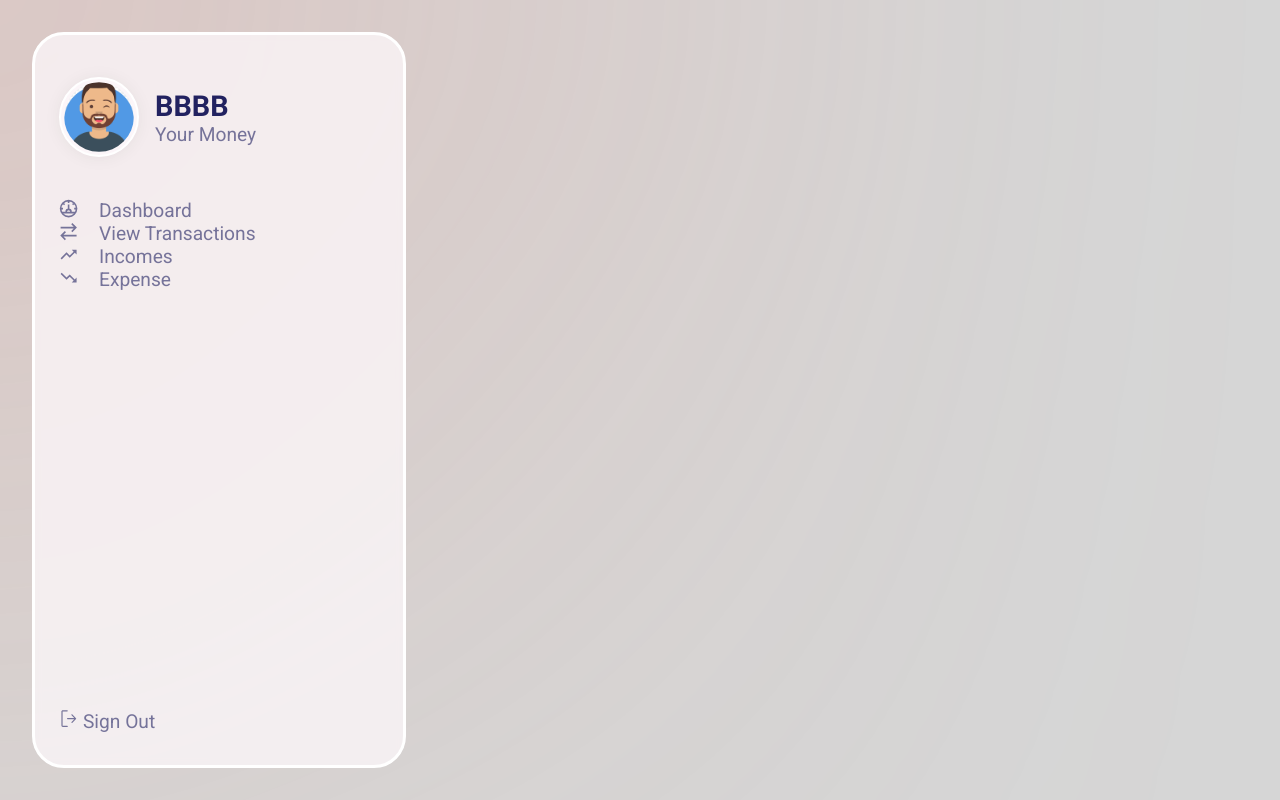
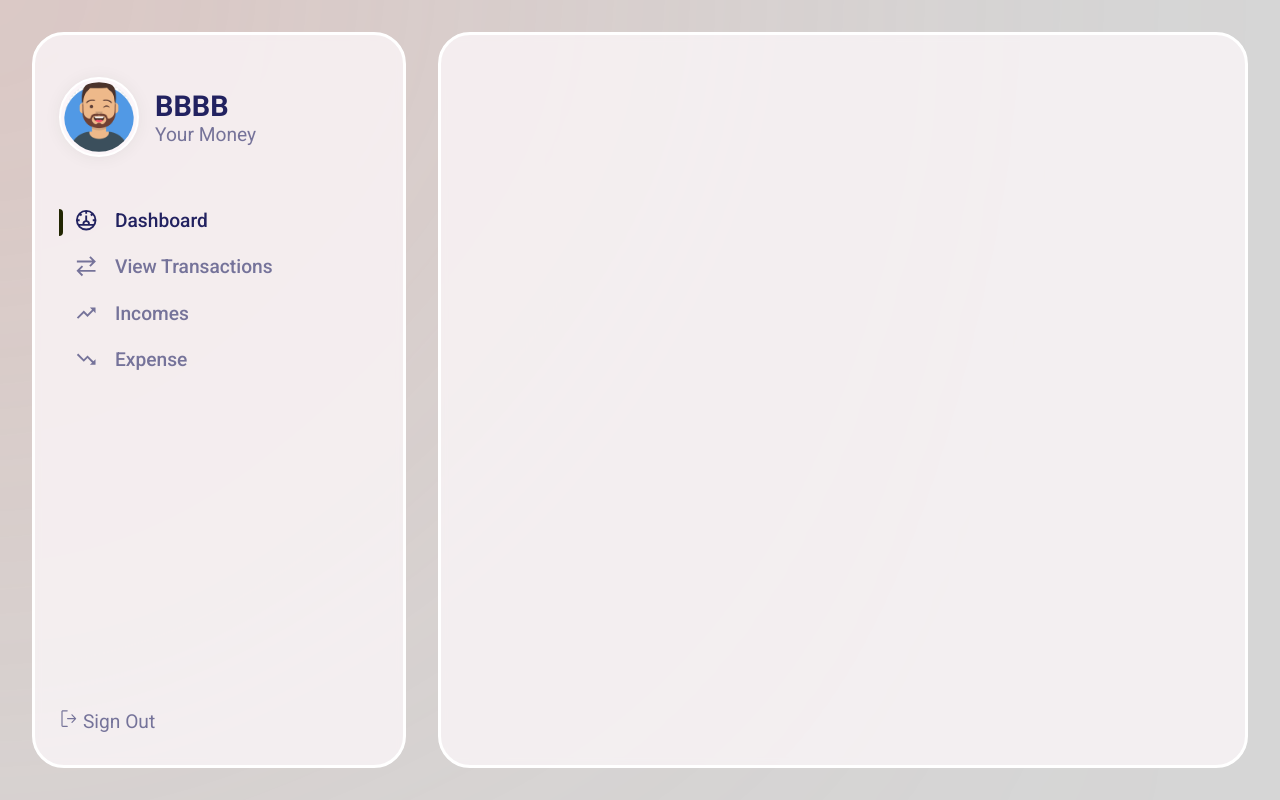
Before and after one commit to tonandton/expense-track, a React (Create React App) app in the folder frontend/: page / in a window 1280 px wide. Built offline with nearby package versions, Linux system fonts and the light colour scheme.

Commit message:
update dashboard nav

```diff
--- a/frontend/src/App.js
+++ b/frontend/src/App.js
@@ -3,13 +3,40 @@ import bg from "./img/bg.png";
 import Orb from "./Components/Orb/Orb";
 import { MainLayout } from "./styles/Layout";
 import Navigation from "./Components/Navigation/Navigation";
+import { useMemo, useState } from "react";
+import Dashboard from "./Components/Dashboard/Dashboard";
+import Income from "./Components/Income/Income";
+import Expense from "./Components/Expense/Expense";
 
 function App() {
+  const [active, setActive] = useState(1);
+
+  const displayData = () => {
+    switch (active) {
+      case 1:
+        return <Dashboard />;
+      case 2:
+        return <Dashboard />;
+      case 3:
+        return <Income />;
+      case 4:
+        return <Expense />;
+      default: {
+        return <Dashboard />;
+      }
+    }
+  };
+
+  const orbMemo = useMemo(() => {
+    return <Orb />;
+  }, []);
+
   return (
     <AppStyled $bg={bg} className="App">
-      <Orb />
+      {orbMemo}
       <MainLayout>
-        <Navigation />
+        <Navigation active={active} setActive={setActive} />
+        <main>{displayData()}</main>
       </MainLayout>
     </AppStyled>
   );
@@ -20,6 +47,20 @@ const AppStyled = styled.div`
   /* background-image: url(${(props) => props.$bg}); */
   background: #3333;
   position: relative;
+
+  main {
+    flex: 1;
+    background: rgba(252, 246, 249, 0.78);
+    border: 3px solid #ffffff;
+    backdrop-filter: blur(4.5px);
+    border-radius: 32px;
+    overflow: auto;
+    overflow-x: hidden;
+
+    &::-webjit-scrollbar {
+      width: 0;
+    }
+  }
 `;
 
 export default App;
--- /dev/null
+++ b/frontend/src/Components/Dashboard/Dashboard.js
@@ -0,0 +1,15 @@
+import React from "react";
+import styled from "styled-components";
+import { InnerLayout } from "../../styles/Layout";
+
+function Dashboard() {
+  return (
+    <DashboardStyled>
+      <InnerLayout></InnerLayout>
+    </DashboardStyled>
+  );
+}
+
+const DashboardStyled = styled.div``;
+
+export default Dashboard;
--- /dev/null
+++ b/frontend/src/Components/Expense/Expense.js
@@ -0,0 +1,15 @@
+import React from "react";
+import styled from "styled-components";
+import { InnerLayout } from "../../styles/Layout";
+
+function Expense() {
+  return (
+    <ExpenseStyled>
+      <InnerLayout></InnerLayout>
+    </ExpenseStyled>
+  );
+}
+
+const ExpenseStyled = styled.div``;
+
+export default Expense;
--- /dev/null
+++ b/frontend/src/Components/Income/Income.js
@@ -0,0 +1,21 @@
+import React from "react";
+import styled from "styled-components";
+import { InnerLayout } from "../../styles/Layout";
+
+function Income() {
+  return (
+    <IncomeStyled>
+      <InnerLayout>
+        <h2>Incomes</h2>
+        <div className="income-content">
+          <div className="form-container"></div>
+          <div className="incomes"></div>
+        </div>
+      </InnerLayout>
+    </IncomeStyled>
+  );
+}
+
+const IncomeStyled = styled.div``;
+
+export default Income;
--- a/frontend/src/Components/Navigation/Navigation.js
+++ b/frontend/src/Components/Navigation/Navigation.js
@@ -4,7 +4,7 @@ import profile from "../../img/profile.png";
 import { menuItems } from "../../utils/menuItems";
 import { GoSignOut } from "react-icons/go";
 
-function Navigation() {
+function Navigation({ active, setActive }) {
   return (
     <NavStyled>
       <div className="user-con">
@@ -18,8 +18,12 @@ function Navigation() {
       <ul className="menu-items">
         {menuItems.map((item) => {
           return (
-            <li key={item.id}>
-              {item.icon}
+            <li
+              key={item.id}
+              onClick={() => setActive(item.id)}
+              className={active === item.id ? "active" : ""}
+            >
+              <i>{item.icon}</i>
               <span>{item.title}</span>
             </li>
           );
@@ -27,7 +31,10 @@ function Navigation() {
       </ul>
       <div className="bottom-nav">
         <li>
-          <GoSignOut /> Sign Out
+          <i>
+            <GoSignOut />
+          </i>{" "}
+          Sign Out
         </li>
       </div>
     </NavStyled>
@@ -74,9 +81,45 @@ const NavStyled = styled.nav`
     flex: 1;
     display: flex;
     flex-direction: column;
+
     li {
       display: grid;
       grid-template-columns: 40px auto;
+      margin: 0.6rem 0;
+      font-weight: 500;
+      cursor: pointer;
+      transition: all 0.4s ease-in-out;
+      color: rgba(34, 34, 96, rgba(0, 0, 0, 0.06));
+      padding-left: 1rem;
+      position: relative;
+
+      i {
+        color: rgba(34, 34, 96, 0.6);
+        font-size: 1.4rem;
+        transition: all 0.4s ease-in-out;
+      }
+      &:hover {
+        color: rgba(34, 34, 96, 1);
+      }
+    }
+  }
+
+  .active {
+    color: rgba(34, 34, 96, 1) !important;
+
+    i {
+      color: rgba(34, 34, 96, 1) !important;
+    }
+
+    &::before {
+      content: "";
+      position: absolute;
+      left: 0;
+      top: 0;
+      width: 4px;
+      height: 100%;
+      background: #222602;
+      border-radius: 0 10px 10px 0;
     }
   }
 `;
```
Also changed, not shown: frontend/src/context/globalContext.js (added, +22 -0 lines).
